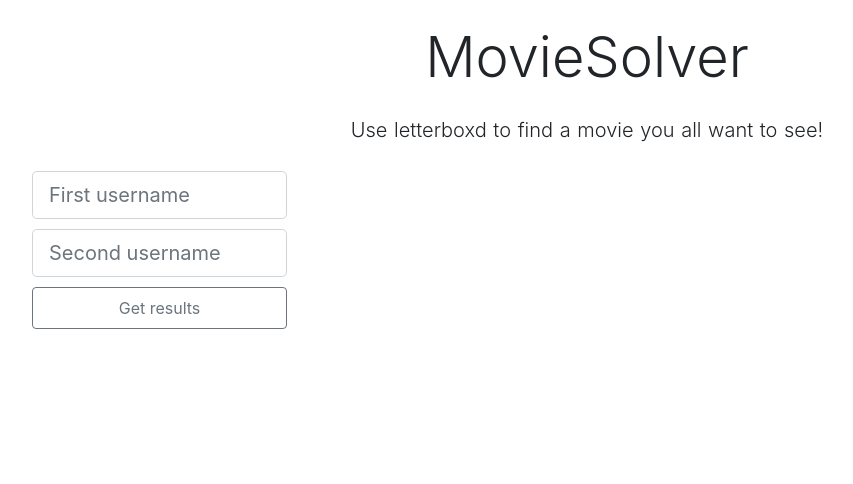
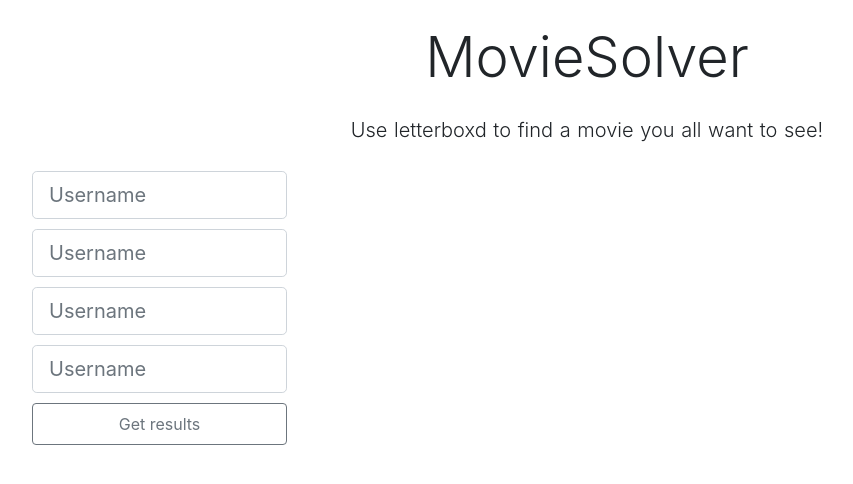
Before and after one commit to cameronblandford/LetterSection, a Nuxt app: page / in a window 1280 px wide. Shown: the top 484 px of the page, without its empty margins (53-906 px from the left). Built offline with nearby package versions, Linux system fonts and the light colour scheme.

Commit message:
Clean up loading visuals

```diff
--- a/pages/index.vue
+++ b/pages/index.vue
@@ -12,16 +12,40 @@
           <input
             type="text"
             class="form-control form-control-lg"
-            placeholder="First username"
+            placeholder="Username"
             v-model="firstUsername"
           >
           <input
             type="text"
             class="form-control form-control-lg"
-            placeholder="Second username"
+            placeholder="Username"
             v-model="secondUsername"
           >
           <input
+            type="text"
+            class="form-control form-control-lg"
+            placeholder="Username"
+            v-model="thirdUsername"
+          >
+          <input
+            type="text"
+            class="form-control form-control-lg"
+            placeholder="Username"
+            v-model="fourthUsername"
+          >
+          <button
+            v-if="loading"
+            disabled
+            class="btn btn-outline-secondary form-control form-control-lg"
+          >
+            <span class="spinner-border spinner-border-sm" role="status" aria-hidden="true"></span>
+            Loading...
+          </button>
+          <p v-if="loading" class="text-muted text-center">
+            <small>This can take up to 10s per user</small>
+          </p>
+          <input
+            v-else
             type="submit"
             class="btn btn-outline-secondary form-control form-control-lg"
             value="Get results"
@@ -29,15 +53,12 @@
         </form>
       </div>
       <div class="col-md-9">
-        <h1 v-if="results.length > 0">Results</h1>
+        <h1 v-if="results.length > 0" class="ml-5">Results</h1>
         <div class="container">
           <ul>
             <li v-for="r in results" :key="r">{{r.name}} ({{r.releaseYear}})</li>
           </ul>
-          <div v-if="loading">
-            <h1 class="display-4 text-center m-4">loading...</h1>
-            <p class="lead text-center">(this can take up to 30 seconds)</p>
-          </div>
+          <div v-if="loading"></div>
         </div>
       </div>
     </div>
@@ -55,18 +76,28 @@
     return {
       firstUsername: '',
       secondUsername: '',
+      thirdUsername: '',
+      fourthUsername: '',
       results: [],
       loading: false
     }
   },
   computed: {
     usernames() {
-      return [this.firstUsername, this.secondUsername].filter(x => x).join(',')
+      return [
+        this.firstUsername,
+        this.secondUsername,
+        this.thirdUsername,
+        this.fourthUsername
+      ]
+        .filter(x => x)
+        .join(',')
     }
   },
   methods: {
     async search() {
       this.loading = true
+      this.results = []
       let results = await axios.get(`/api/check?q=${this.usernames}`)
       this.loading = false
       this.results = results.data
@@ -76,7 +107,8 @@
 </script>
 
 <style>
-input {
+input,
+button {
   margin-top: 10px;
 }
 </style>
```
